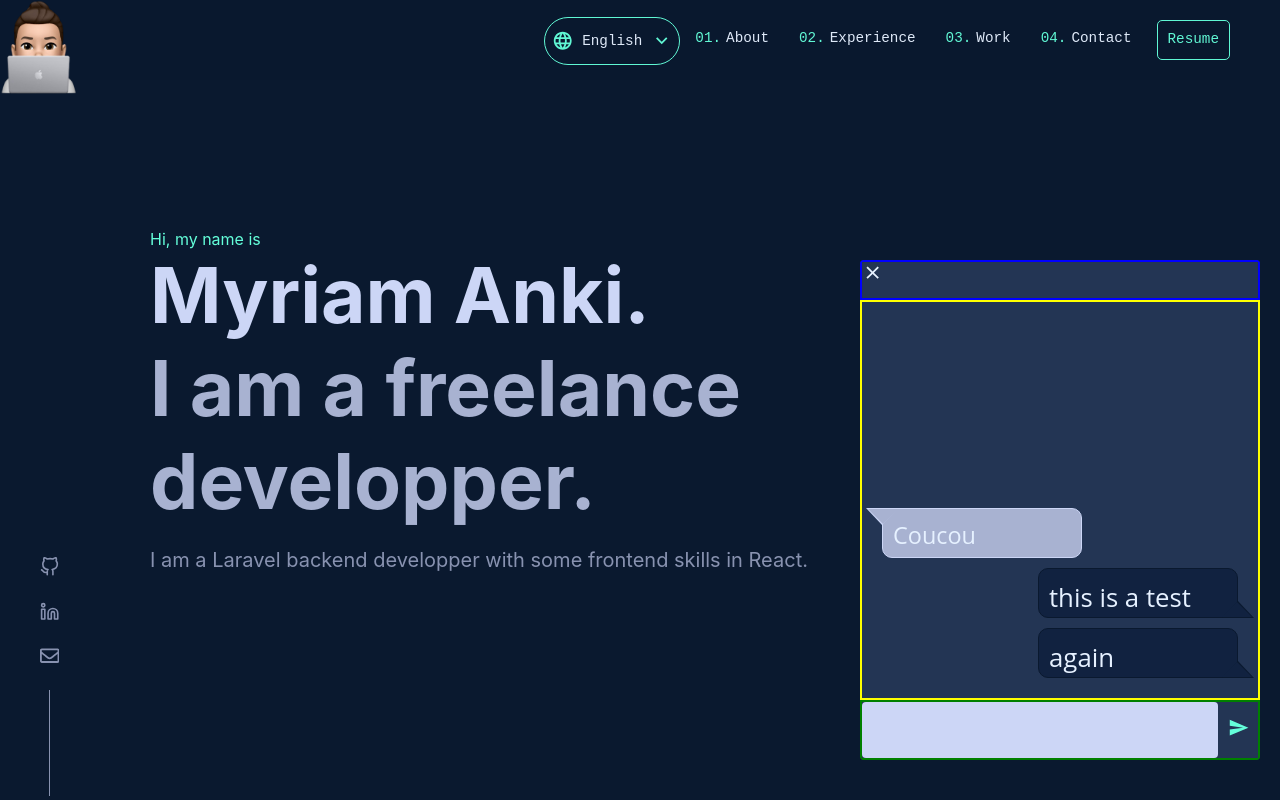
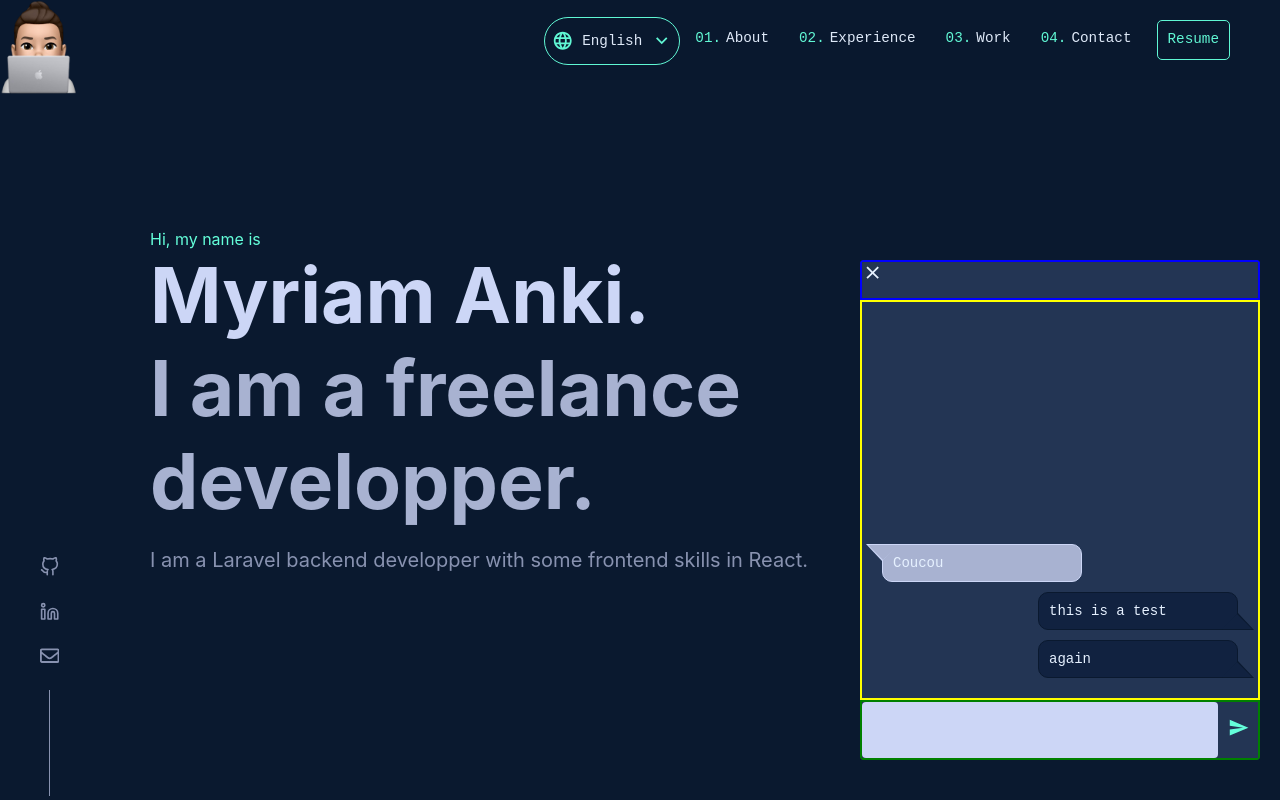
Before and after one commit to manki23/manki23.github.io, a React (Create React App) app: page / in a window 1280 px wide. Shown: the top 800 px of the page. Built offline with nearby package versions, Linux system fonts and the light colour scheme.

Commit message:
MOD: MessageComponent.js > LeftMessage & RightMessage merged

```diff
--- a/src/components/ChatComponent/ChatComponent.js
+++ b/src/components/ChatComponent/ChatComponent.js
@@ -2,7 +2,7 @@ import React, { useState } from "react";
 import styled from "styled-components";
 import { MdClose } from "react-icons/md";
 import MessageInput from "./MessageInput";
-import { LeftMessage, RightMessage } from "./MessageComponent";
+import MessageComponent from "./MessageComponent";
 
 const StyledChatHeader = styled.div`
   border: 2px solid blue;
@@ -35,10 +35,10 @@ const Content = ({ clientMessages = [], myMessages = [] }) => (
   <StyledContent>
     {[...clientMessages].reverse().map((text, index) => (
       <div key={index}>
-        <RightMessage text={text} />
+        <MessageComponent text={text} />
       </div>
     ))}
-    <LeftMessage text={myMessages[0]} />
+    <MessageComponent direction="left" text={myMessages[0]} />
   </StyledContent>
 );
 
--- a/src/components/ChatComponent/MessageComponent.js
+++ b/src/components/ChatComponent/MessageComponent.js
@@ -1,18 +1,27 @@
 import React from "react";
 import styled from "styled-components";
 
-const StyledRightMessage = styled.div`
+const StyledMessage = styled.div`
   & {
     position: relative;
+    white-space: pre-line; // This line is to keep \n
+    margin-left: ${({ direction }) =>
+      direction === "right" ? `calc(100% - 220px)` : `20px`};
     margin-bottom: 10px;
-    margin-left: calc(100% - 220px);
     padding: 10px;
-    background-color: ${({ theme }) => theme.colors.appLightNavyColor};
+    background-color: ${({ direction, theme }) =>
+      direction === "right"
+        ? theme.colors.appLightNavyColor
+        : theme.colors.appLightSlateColor};
     width: 200px;
-    height: 50px;
     text-align: left;
-    font: 400 0.9em "Open Sans", sans-serif;
-    border: 1px solid ${({ theme }) => theme.colors.appNavyColor};
+    font-size: ${({ theme }) => theme.fontSize.sm} !important;
+    font-family: ${({ theme }) => theme.fontMono};
+    border: 1px solid
+      ${({ direction, theme }) =>
+        direction === "right"
+          ? theme.colors.appNavyColor
+          : theme.colors.appLightestSlateColor};
     border-radius: 10px;
   }
   &:after {
@@ -20,65 +29,36 @@ const StyledRightMessage = styled.div`
     position: absolute;
     width: 0;
     height: 0;
-    border-bottom: 15px solid ${({ theme }) => theme.colors.appLightNavyColor};
+    ${({ direction, theme }) =>
+      direction === "right"
+        ? ` border-bottom: 15px solid ${theme.colors.appLightNavyColor}; `
+        : ` border-top: 15px solid ${theme.colors.appLightSlateColor}; `}
     border-left: 15px solid transparent;
     border-right: 15px solid transparent;
-    bottom: 0;
-    right: -15px;
+    ${({ direction }) => (direction === "right" ? `bottom: 0px;` : `top: 0px;`)}
+    ${({ direction }) =>
+      direction === "right" ? `right: -15px;` : `left: -15px;`}
   }
   &:before {
     content: "";
     position: absolute;
     width: 0;
     height: 0;
-    border-bottom: 17px solid ${({ theme }) => theme.colors.appNavyColor};
+    ${({ direction, theme }) =>
+      direction === "right"
+      ? ` border-bottom: 17px solid ${theme.colors.appNavyColor}; `
+      : ` border-top: 17px solid ${theme.colors.appLightestSlateColor}; `}
     border-left: 16px solid transparent;
     border-right: 16px solid transparent;
-    bottom: -1px;
-    right: -17px;
+    ${({ direction }) =>
+      direction === "right" ? `bottom: -1px;` : `top: -1px;`}
+    ${({ direction }) =>
+      direction === "right" ? `right: -17px;` : `left: -17px;`}
   }
-`;
+`
 
-export const RightMessage = ({ text = "" }) => (
-  <StyledRightMessage>{text}</StyledRightMessage>
+const MessageComponent = ({ text = "", direction = "right" }) => (
+  <StyledMessage direction={direction}>{text}</StyledMessage>
 );
 
-const StyledLeftMessage = styled.div`
-  & {
-    position: relative;
-    margin-left: 20px;
-    margin-bottom: 10px;
-    padding: 10px;
-    background-color: ${({ theme }) => theme.colors.appLightSlateColor};
-    width: 200px;
-    height: 50px;
-    text-align: left;
-    font: 400 0.9em "Open Sans", sans-serif;
-    border: 1px solid ${({ theme }) => theme.colors.appLightestSlateColor};
-    border-radius: 10px;
-  }
-  &:after {
-    content: "";
-    position: absolute;
-    width: 0;
-    height: 0;
-    border-top: 15px solid ${({ theme }) => theme.colors.appLightSlateColor};
-    border-left: 15px solid transparent;
-    border-right: 15px solid transparent;
-    top: 0;
-    left: -15px;
-  }
-  &:before {
-    content: "";
-    position: absolute;
-    width: 0;
-    height: 0;
-    border-top: 17px solid ${({ theme }) => theme.colors.appLightestSlateColor};
-    border-left: 16px solid transparent;
-    border-right: 16px solid transparent;
-    top: -1px;
-    left: -17px;
-  }
-`;
-
-export const LeftMessage = ({ text }) => <StyledLeftMessage>{text}</StyledLeftMessage>;
+export default MessageComponent;
```
